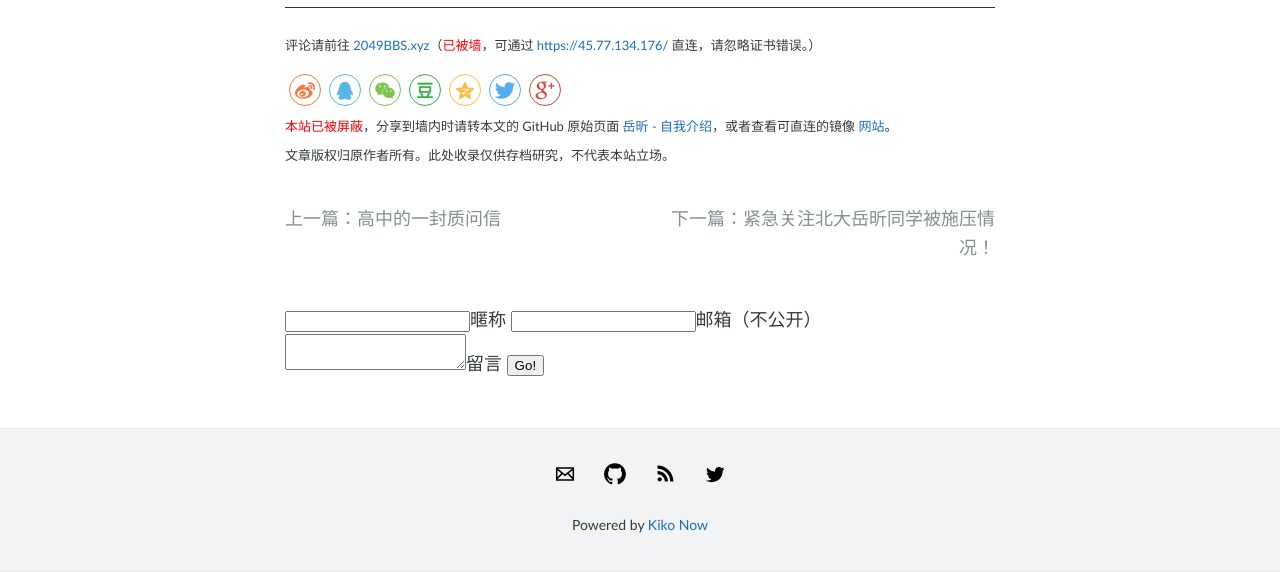
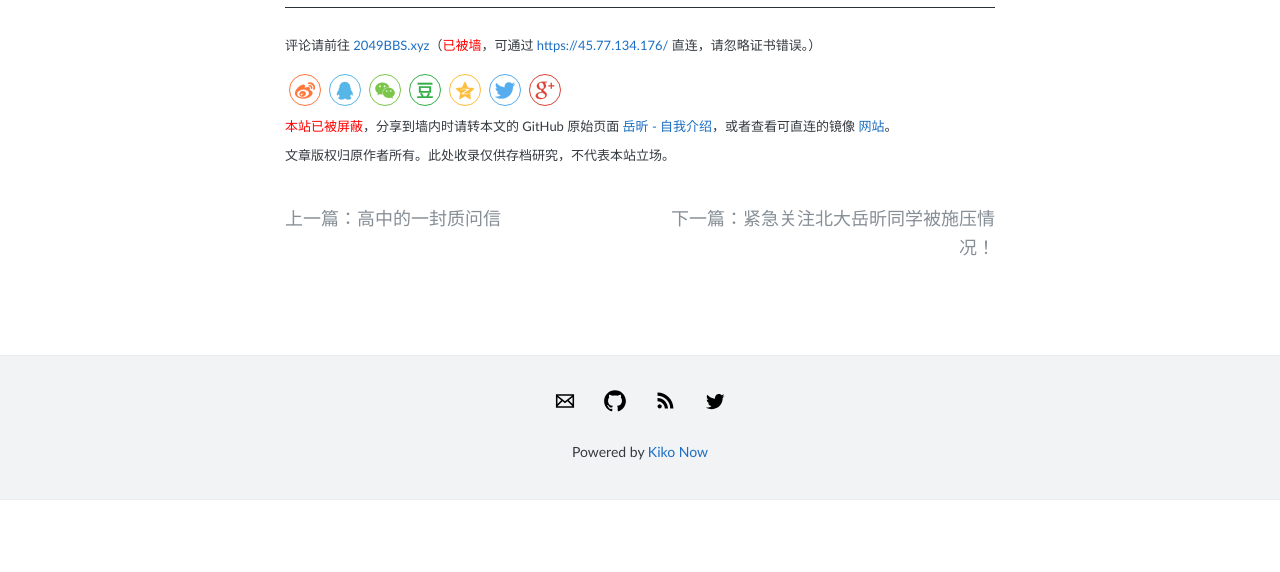
Before and after one commit to Terminus2049/Terminus2049.github.io, a Jekyll site: the page built from _posts/2018-04-23-yue-xin-self-introduction.md, in a window 1280 px wide. Shown: the part 706-1278 px from the top of the page. Built offline with Jekyll 4.4.1, drawn with Linux system fonts in a browser that asks for light colours; after the commit the page ends 1206 px from its top, so only the background shows below that.

Commit message:
remove comment

```diff
--- a/_data/comments/zhu-jun/entry1532808093212.yml
+++ /dev/null
@@ -1,5 +0,0 @@
-_id: 065a6ee0-92a1-11e8-92e8-73d8e8d229fe
-name: test
-email: b642b4217b34b1e8d3bd915fc65c4452
-message: testtest
-date: 1532808093
--- a/_layouts/post.html
+++ b/_layouts/post.html
@@ -59,33 +59,4 @@ layout: default
     {% endif %}
   </div>
 
-  <div class="comment">
-
-    <form method="POST" action="https://api.staticman.net/v2/entry/terminus2049/terminus2049.github.io/master/comments">
-      <!-- e.g. "2016-01-02-this-is-a-post" -->
-      <input name="options[slug]" type="hidden" value="{{ page.slug }}">
-      <input name="options[redirect]" type="hidden" value="{{ site.baseurl }}{{ page.url }}">
-      <label><input name="fields[name]" type="text">暱称</label>
-      <label><input name="fields[email]" type="email">邮箱（不公开）</label>
-      <label><textarea name="fields[message]"></textarea>留言</label>
-
-      <button type="submit">Go!</button>
-    </form>
-
-  </div>
-
-  {% assign comments = site.data.comments[page.slug] %}
-
-  {% for comment in comments reversed %}
-    {% assign commentData = comment[1] %}
-    <div class="comment__avatar-wrapper">
-      <img class="comment__avatar" src="https://www.gravatar.com/avatar/{{ commentData.email }}?d=mm&s=80" alt="{{ commentData.name }}">
-    </div>
-      <div>
-        {{ commentData.message }}</br>
-        From: {{ commentData.name }}</br>
-        {{ commentData.date | date_to_long_string }}
-      </div>
-  {% endfor %}
-
 </article>
```
